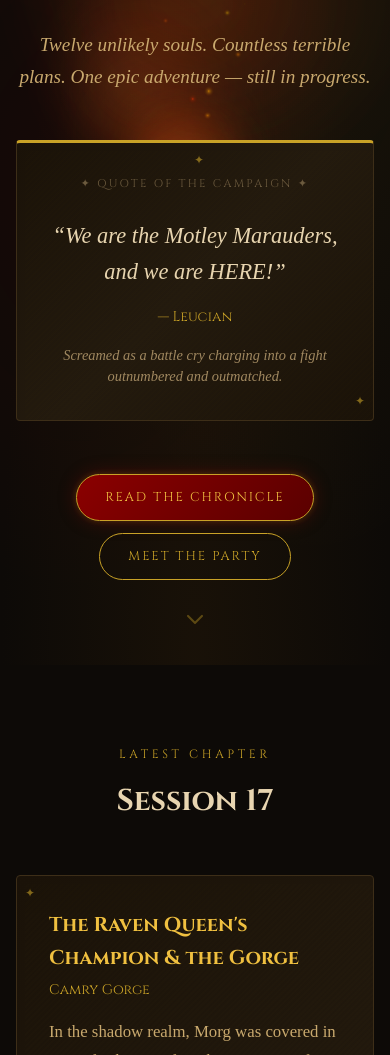
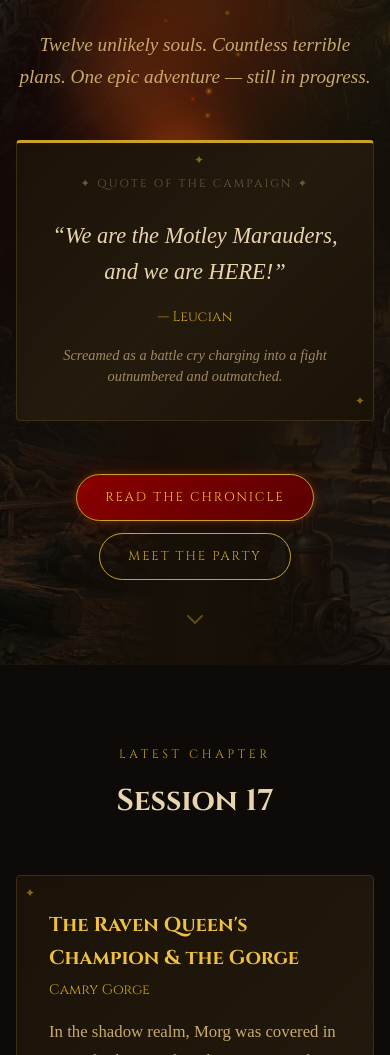
Before and after one commit to Originate-Group/dnd-chronicles, an Astro site: page / in a window 390 px wide. Shown: the part 358-1413 px from the top of the page. Built offline with nearby package versions, Linux system fonts and the light colour scheme; Astro itself is replaced by a stand-in of ours; a web font is replaced by a local one.

Commit message:
Add dragon, serpent, bonfire and dwarfs as corner images on mobile hero

```diff
--- a/src/pages/index.astro
+++ b/src/pages/index.astro
@@ -20,6 +20,20 @@ const latestSession = storyUpdates[storyUpdates.length - 1];
         radial-gradient(ellipse at 50% 100%, rgba(26,18,8,0.9) 0%, transparent 70%);
     "></div>
 
+
+    <!-- Mobile corner images -->
+    <div class="hero-mobile-img" style="position:absolute; top:0; left:0; width:42%; height:50%; pointer-events:none; z-index:0;">
+      <img src="/serpent.jpg" alt="" style="width:100%; height:100%; object-fit:cover; object-position:right center; opacity:0.45; mask-image:linear-gradient(to right, rgba(0,0,0,0.85) 0%, transparent 100%), linear-gradient(to bottom, rgba(0,0,0,0.9) 0%, transparent 100%); -webkit-mask-image:linear-gradient(to right, rgba(0,0,0,0.85) 0%, transparent 100%), linear-gradient(to bottom, rgba(0,0,0,0.9) 0%, transparent 100%); mask-composite:intersect; -webkit-mask-composite:source-in;" />
+    </div>
+    <div class="hero-mobile-img" style="position:absolute; top:0; right:0; width:42%; height:50%; pointer-events:none; z-index:0;">
+      <img src="/great-protector.jpg" alt="" style="width:100%; height:100%; object-fit:cover; object-position:left top; opacity:0.45; mask-image:linear-gradient(to left, rgba(0,0,0,0.85) 0%, transparent 100%), linear-gradient(to bottom, rgba(0,0,0,0.9) 0%, transparent 100%); -webkit-mask-image:linear-gradient(to left, rgba(0,0,0,0.85) 0%, transparent 100%), linear-gradient(to bottom, rgba(0,0,0,0.9) 0%, transparent 100%); mask-composite:intersect; -webkit-mask-composite:source-in;" />
+    </div>
+    <div class="hero-mobile-img" style="position:absolute; bottom:0; left:0; width:42%; height:50%; pointer-events:none; z-index:0;">
+      <img src="/bonfire.jpg" alt="" style="width:100%; height:100%; object-fit:cover; object-position:center top; opacity:0.45; mask-image:linear-gradient(to right, rgba(0,0,0,0.85) 0%, transparent 100%), linear-gradient(to top, rgba(0,0,0,0.9) 0%, transparent 100%); -webkit-mask-image:linear-gradient(to right, rgba(0,0,0,0.85) 0%, transparent 100%), linear-gradient(to top, rgba(0,0,0,0.9) 0%, transparent 100%); mask-composite:intersect; -webkit-mask-composite:source-in;" />
+    </div>
+    <div class="hero-mobile-img" style="position:absolute; bottom:0; right:0; width:42%; height:50%; pointer-events:none; z-index:0;">
+      <img src="/dwarfs.jpg" alt="" style="width:100%; height:100%; object-fit:cover; object-position:center top; opacity:0.45; mask-image:linear-gradient(to left, rgba(0,0,0,0.85) 0%, transparent 100%), linear-gradient(to top, rgba(0,0,0,0.9) 0%, transparent 100%); -webkit-mask-image:linear-gradient(to left, rgba(0,0,0,0.85) 0%, transparent 100%), linear-gradient(to top, rgba(0,0,0,0.9) 0%, transparent 100%); mask-composite:intersect; -webkit-mask-composite:source-in;" />
+    </div>
 
     <!-- Fire + smoke + embers -->
     <div class="smoke-container" aria-hidden="true">
@@ -627,6 +641,12 @@ const latestSession = storyUpdates[storyUpdates.length - 1];
   }
 }
 
+/* ── Mobile hero corner images ──────────────────────────── */
+.hero-mobile-img { display: none; }
+@media (max-width: 640px) {
+  .hero-mobile-img { display: block; }
+}
+
 /* ── Hero buttons ───────────────────────────────────────── */
 .hero-btn {
   display: inline-flex;
```
